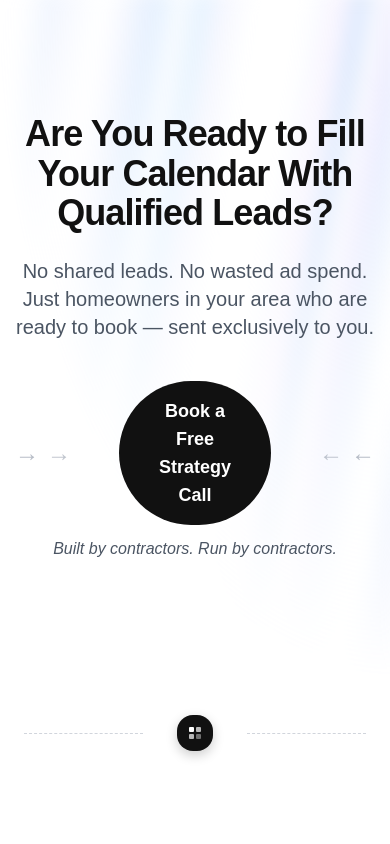
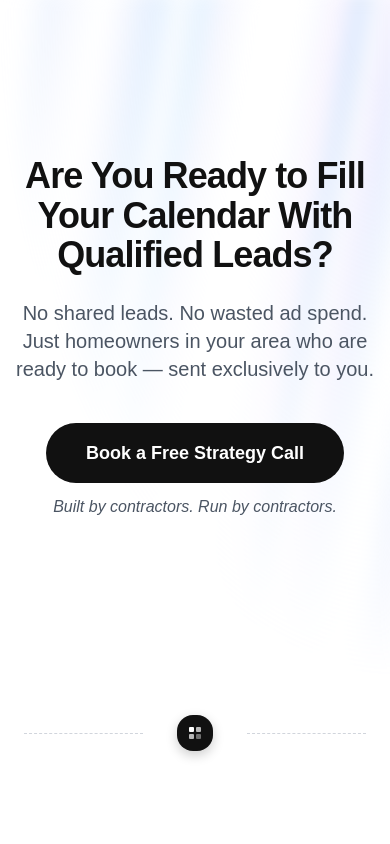
Before and after one commit to mediasummitagency/summitmedia, a Next.js app: page / in a window 390 px wide. Shown: the top 844 px of the page. Built offline with nearby package versions, Linux system fonts and the light colour scheme; a web font is replaced by a local one.

Commit message:
Hide CTA arrow animations on mobile to prevent button text from shrinking
Co-authored-by: Cursor <cursoragent@cursor.com>

```diff
--- a/src/components/ui/cta-button.tsx
+++ b/src/components/ui/cta-button.tsx
@@ -18,7 +18,7 @@ function AnimatedArrows({ direction }: { direction: "left" | "right" }) {
   return (
     <span
       className={cn(
-        "pointer-events-none flex items-center gap-2 sm:gap-3",
+        "pointer-events-none hidden sm:flex items-center gap-2 sm:gap-3",
         isLeft ? "mr-4 sm:mr-5" : "ml-4 sm:ml-5",
       )}
       aria-hidden
```
